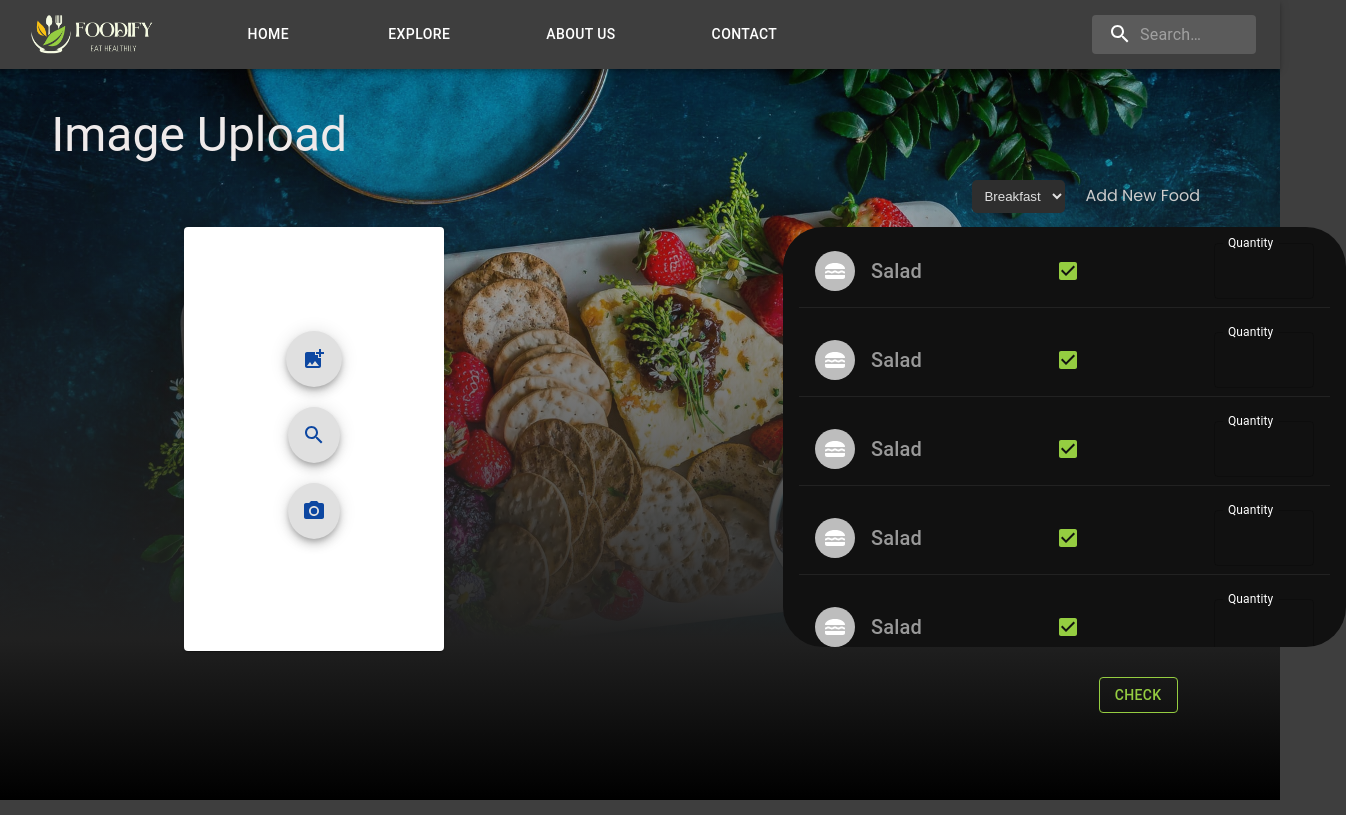
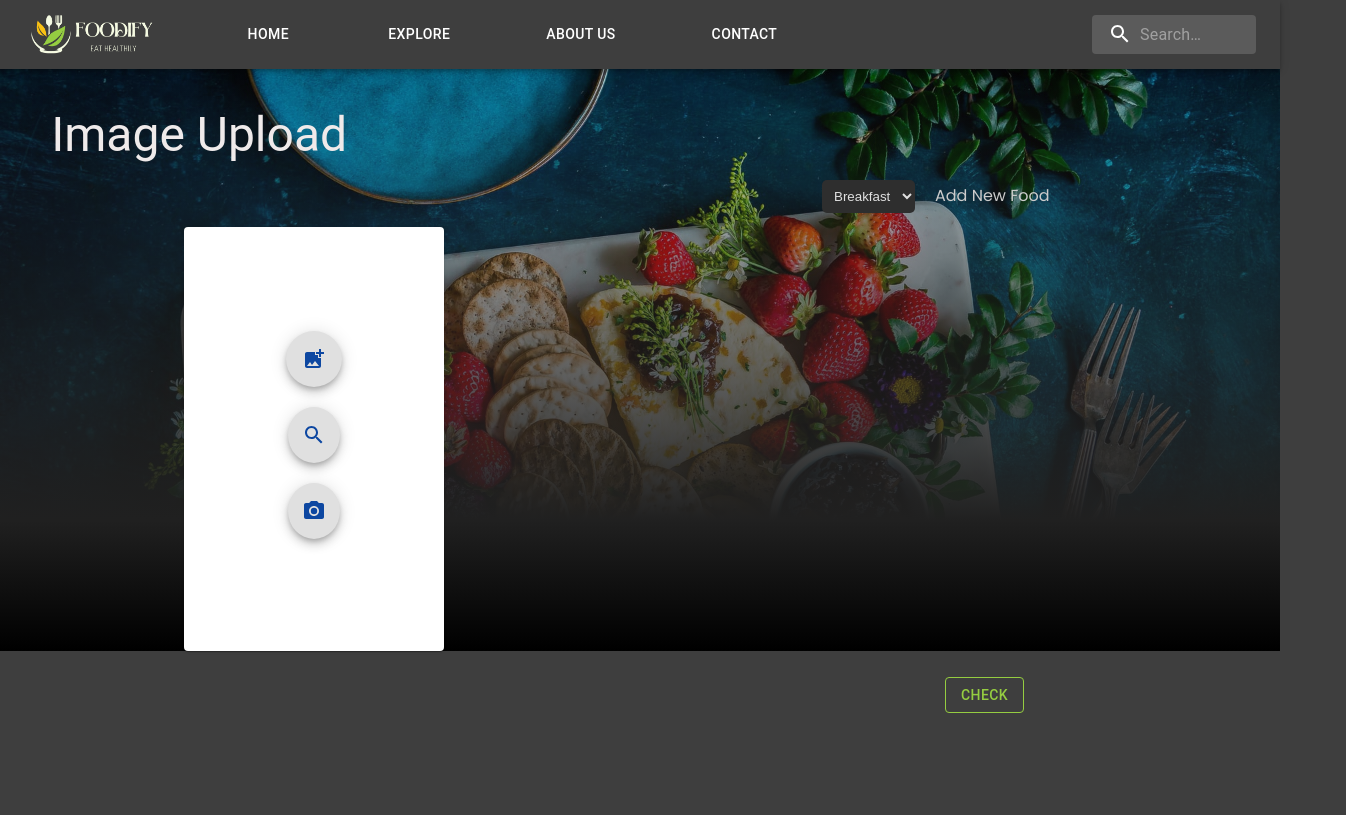
Before and after one commit to NIPUNMADHUSANKA/Foodify, a React (Create React App) app in the folder client/: page /Image_Upload in a window 1280 px wide. Shown: the whole page, 1346 px wide, since content can reach past the window. Built offline with nearby package versions, Linux system fonts and the light colour scheme.

Commit message:
Upload Image

```diff
--- a/client/src/components/UploadImage/Details.js
+++ b/client/src/components/UploadImage/Details.js
@@ -14,6 +14,8 @@ import LunchDiningIcon from '@mui/icons-material/LunchDining';
 
 import Checkbox from '@mui/material/Checkbox';
 import TextField from '@mui/material/TextField';
+import theme, { Colours } from '../../assets/theme/theme'; //to use theme provider,need to import this
+
 
 const label = { inputProps: { 'aria-label': 'Checkbox demo' } };
 
@@ -83,20 +85,27 @@ function Details() {
 
 
 
-        <Box sx={{ ml:"18%" }}>
-            <Box>
+
+    <Box  style={{marginBottom:"1%"}} pl="21%" width="20vw"
+
+
+
+    >
+
               <FixedSizeList
                   height={420}
-                width="180%"
+                  width="150%"
                   itemSize={90}
                   itemCount={6}
-                style={{borderRadius : "40px", }}
+                  style={{borderRadius : "40px"}}
+
               >
                   {renderRow}
 
               </FixedSizeList>
+
     </Box>
-        </Box>
+
 
 
 
--- a/client/src/pages/Image_Upload.js
+++ b/client/src/pages/Image_Upload.js
@@ -26,7 +26,7 @@ function Image_Upload() {
     })
 
   return (
-    <Box className='image_upload_body' height="100vh">
+    <Box className='image_upload_body'  >
 
 
       <Fade top>
@@ -35,7 +35,7 @@ function Image_Upload() {
       </Fade>
 
       <Fade right>
-        <Box  style={{color:'#ccc', fontSize:"100%", marginBottom:"1%", float:"right", marginRight:'80px'}}>
+        <Box  style={{color:'#ccc', fontSize:"100%", marginBottom:"1%", float:"right", marginRight:'18%'}}>
 
             <select id="select" style={{backgroundColor:"#2E2E2E", borderRadius:"5px", marginRight:"20px"  ,border:"none", color:"#E0E0E0", padding:"8px"}}>
               <option>Breakfast</option>
@@ -54,20 +54,39 @@ function Image_Upload() {
           <Box mt="5%">
 
                 <Box display="flex" flexdirection = "row" marginLeft="5%"
-                sx={{[theme.breakpoints.down('md')]:{
+                sx={{[theme.breakpoints.down('lg')]:{
                     flexDirection:"column",
                     textAlign:"center",
-                    mt:"13%"
-               }}} >
-                  <ImageUpload />
-                  <Details />
+                    justifyContent:"center",
+                    alignItems:"center",
+                    mt:"7%",
+
+               },
+               [theme.breakpoints.down('md')]:{
+                mt:"10%"
+              },
+              [theme.breakpoints.down('sm')]:{
+               mt:"15%"
+             }
+           }} >
+
+                <Box>
+                  <ImageUpload border="1px solid #000" />
+                </Box>
+
+                <Box>
+
+                </Box>
+
+
                 </Box>
 
 
 
                   <Button variant="outlined" style={{color:'#95CD41', borderColor: "#95CD41",
                     float:"right",
-                    marginRight:"8%",
+                    marginRight:"20%",
+                    marginBottom:"8%",
                     marginTop:"2%"
                     ,"&:hover": {
                     backgroundColor: "#15e577",
```
Also changed, not shown: client/src/pages/Create_Menu.js (added, +9 -0 lines). Lines whose indentation alone changed are shown as unchanged.
